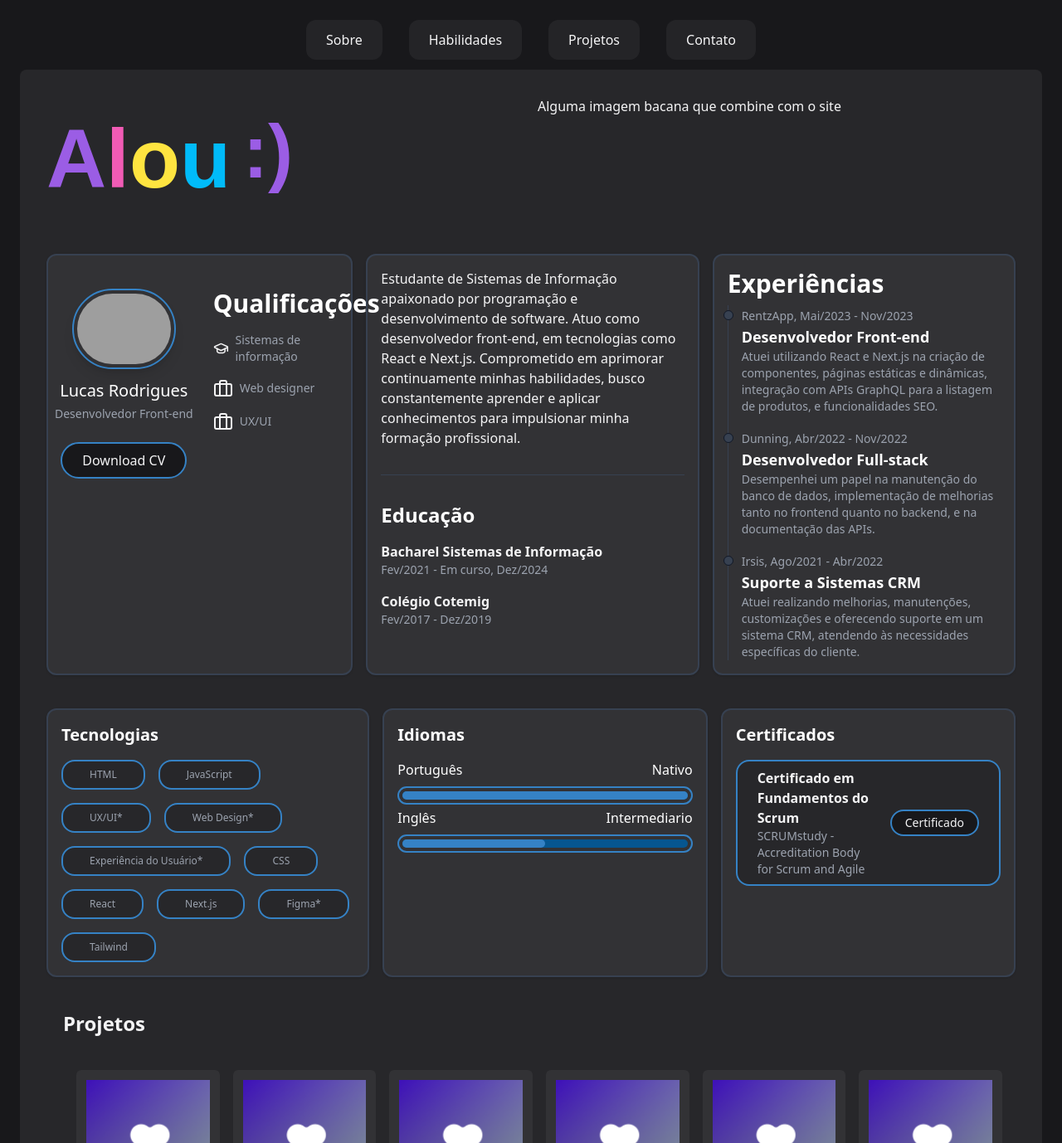
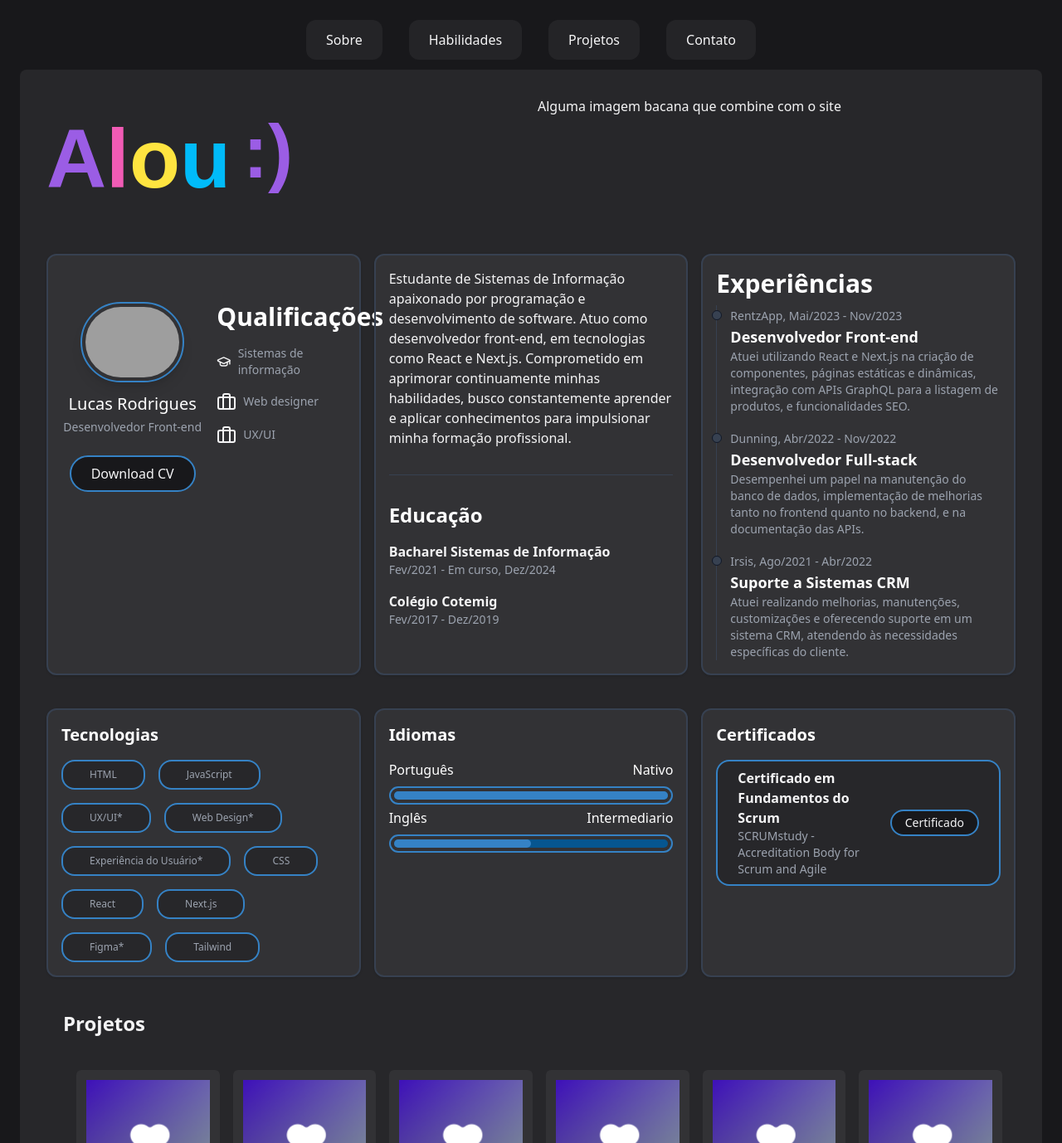
Before and after one commit to rodrigueslucas062/portfolio, a Next.js app: page / in a window 1280 px wide. Shown: the top 1378 px of the page at 83% size. Built offline with nearby package versions, Linux system fonts and the light colour scheme; grey boxes are pictures that could not be loaded.

Commit message:
💄Correction in div size

```diff
--- a/src/components/habilidades/Habilidades.jsx
+++ b/src/components/habilidades/Habilidades.jsx
@@ -55,11 +55,14 @@ const Habilidades = () => {
 
             {/* Seção para telas grandes (desktop) */}
             <div className="hidden md:flex flex-1 gap-4">
-                <div className="flex flex-col w-1/3 bg-white/5 rounded-xl shadow border-2 border-gray-700 hover:bg-white/10 p-4">
+                <div className="hidden md:flex flex-1 w-1/3">
+                    <div className="group w-full p-4 bg-white/5 space-y-2 rounded-xl shadow border-2 border-gray-700 hover:bg-white/10">
                         <h1 className="mb-4 text-xl font-bold text-white">Tecnologias</h1>
                         <TagsGrid />
                     </div>
-                <div className="flex flex-1 group w-full max-w-xl bg-white/5 rounded-xl shadow border-2 border-gray-700 hover:bg-white/10 p-4">
+                </div>
+                <div className="hidden md:flex flex-1 w-1/3">
+                    <div className="group w-full p-4 bg-white/5 space-y-2 rounded-xl shadow border-2 border-gray-700 hover:bg-white/10">
                         <div className="w-full">
                             <h1 className="mb-4 text-xl font-bold text-white">Idiomas</h1>
                             <div>
@@ -81,6 +84,7 @@ const Habilidades = () => {
                                 <div className="flex flex-col border-2 border-azul-claro rounded-full justify-between mb-1 p-1">
                                     <div className="w-full rounded-full h-2.5 bg-azul-petroleo">
                                         <div className="bg-azul-claro h-2.5 rounded-full w-1/2"></div>
+                                    </div>
                                 </div>
                             </div>
                         </div>
--- a/src/components/sobre/Sobre.jsx
+++ b/src/components/sobre/Sobre.jsx
@@ -75,7 +75,8 @@ const Sobre = () => {
             </div>
 
             <div className="flex gap-4">
-                <div className="hidden md:flex flex-1 w-1/3 bg-white/5 rounded-xl shadow border-2 border-gray-700 hover:bg-white/10">
+                <div className="hidden md:flex flex-1 w-1/3">
+                    <div className="group w-full p-4 bg-white/5 space-y-2 rounded-xl shadow border-2 border-gray-700 hover:bg-white/10">
                         <div className="grid grid-cols-1 md:grid-cols-2 w-full h-2/3 mb-6">
                             <div>
                                 <div className="flex flex-col items-center pt-10">
@@ -104,7 +105,9 @@ const Sobre = () => {
                             </div>
                         </div>
                     </div>
-                <div className="hidden md:flex flex-1 group w-full max-w-xl bg-white/5 rounded-xl shadow border-2 border-gray-700 hover:bg-white/10 p-4">
+                </div>
+                <div className="hidden md:flex flex-1 w-1/3">
+                    <div className="group w-full p-4 bg-white/5 space-y-2 rounded-xl shadow border-2 border-gray-700 hover:bg-white/10">
                         <article className="text-wrap">
                             <p>Estudante de Sistemas de Informação apaixonado por programação e desenvolvimento de software. Atuo como desenvolvedor front-end, em tecnologias como React e Next.js. Comprometido em aprimorar continuamente minhas habilidades, busco constantemente aprender e aplicar conhecimentos para impulsionar minha formação profissional.</p>
                             <hr className="border-gray-700 group-hover:border-gray-500 my-8" />
@@ -120,6 +123,7 @@ const Sobre = () => {
                                 </div>
                             </div>
                         </article>
+                    </div>
                 </div>
                 <div className="hidden md:flex flex-1 w-1/3">
                     <div className="group w-full p-4 bg-white/5 space-y-2 rounded-xl shadow border-2 border-gray-700 hover:bg-white/10">
```
Lines whose indentation alone changed are shown as unchanged.
